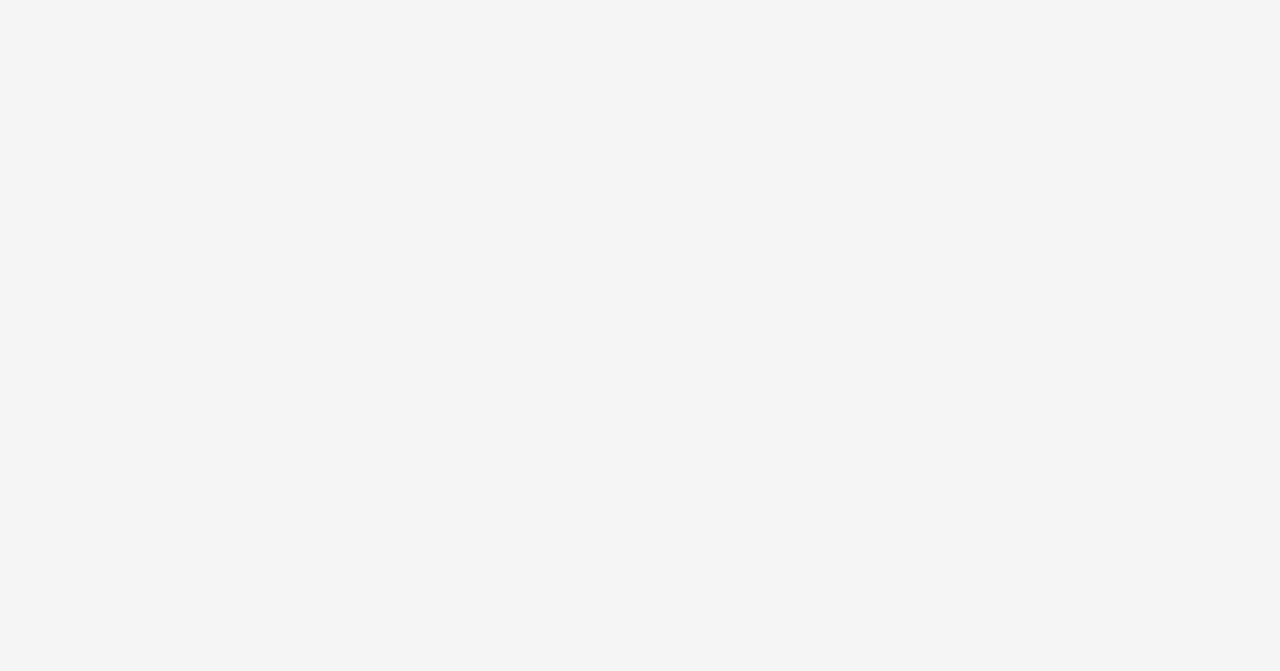
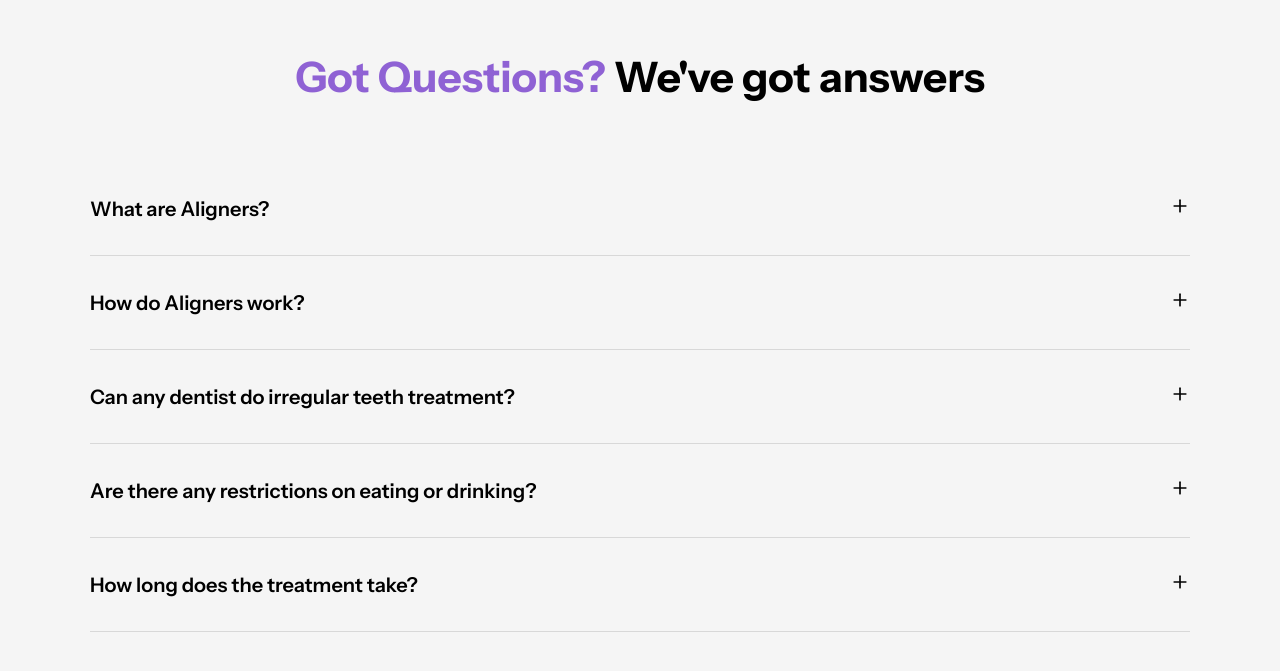
Before and after one commit to maazzafar1234/whistle-assessment, a React (Vite) app: page / in a window 1280 px wide. Shown: the part 849-1520 px from the top of the page. Before the commit the page ends 821 px from the top, so only its background shows below. Built offline with nearby package versions, Linux system fonts and the light colour scheme; no server answers.

Commit message:
Implement FAQ accordion section

```diff
--- a/src/App.jsx
+++ b/src/App.jsx
@@ -1,11 +1,13 @@
 import ResultsSection from "./components/ResultsSection/ResultsSection";
 import ComparisonTable from "./components/ComparisonTable/ComparisonTable";
+import FAQ from "./components/FAQ/FAQ";
 
 function App() {
   return (
     <>
       <ResultsSection />
       <ComparisonTable />
+      <FAQ />
     </>
   );
 }
--- a/src/components/ComparisonTable/ComparisonTable.css
+++ b/src/components/ComparisonTable/ComparisonTable.css
@@ -8,6 +8,7 @@
   line-height: 1.2;
   color: #181C1C;
   margin-bottom: 45px;
+  font-family: 'Instrument Sans', sans-serif;
   text-align: center;
 }
 
--- a/src/components/FAQ/FAQ.css
+++ b/src/components/FAQ/FAQ.css
@@ -0,0 +1,65 @@
+.faq-section {
+  padding: 80px 20px;
+}
+
+.faq-title {
+  text-align: center;
+  margin-bottom: 60px;
+  font-family: 'Instrument Sans', sans-serif;
+
+  font-size: 42px;
+  font-weight: 700;
+  line-height: 1.2;
+}
+
+.faq-title span {
+  color: #8F62D4;
+}
+
+.faq-container {
+  max-width: 1100px;
+  margin: 0 auto;
+}
+
+.faq-item {
+  border-bottom: 1px solid #d8d8d8;
+}
+
+.faq-question {
+  width: 100%;
+
+  display: flex;
+  justify-content: space-between;
+  align-items: center;
+
+  background: transparent;
+  border: none;
+  font-family: 'Instrument Sans', sans-serif;
+  padding: 34px 0;
+
+  font-size: 20px;
+  font-weight: 600;
+
+  cursor: pointer;
+}
+
+.faq-question:hover {
+  color: #8b5cf6;
+}
+
+.faq-answer {
+  padding-bottom: 24px;
+  color: #666;
+  line-height: 1.7;
+  font-size: 15px;
+}
+
+@media (max-width: 768px) {
+  .faq-title {
+    font-size: 34px;
+  }
+
+  .faq-question {
+    font-size: 16px;
+  }
+}
--- a/src/components/FAQ/FAQ.jsx
+++ b/src/components/FAQ/FAQ.jsx
@@ -0,0 +1,41 @@
+import { useState } from "react";
+import faqData from "../../data/faqs.json";
+import "./FAQ.css";
+import { FiPlus } from "react-icons/fi";
+import { FiMinus } from "react-icons/fi";
+
+function FAQ() {
+  const [openIndex, setOpenIndex] = useState(null);
+
+  const toggleFAQ = (index) => {
+    setOpenIndex(openIndex === index ? null : index);
+  };
+
+  return (
+    <section className="faq-section">
+      <h2 className="faq-title">
+        <span>Got Questions?</span> We've got answers
+      </h2>
+
+      <div className="faq-container">
+        {faqData.map((faq, index) => (
+          <div className="faq-item" key={faq.id}>
+            <button className="faq-question" onClick={() => toggleFAQ(index)}>
+              <span>{faq.question}</span>
+
+              <span className="faq-icon">
+                {openIndex === index ? <FiMinus /> : <FiPlus />}
+              </span>
+            </button>
+
+            {openIndex === index && (
+              <div className="faq-answer">{faq.answer}</div>
+            )}
+          </div>
+        ))}
+      </div>
+    </section>
+  );
+}
+
+export default FAQ;
--- a/src/components/ResultsSection/ResultsSection.css
+++ b/src/components/ResultsSection/ResultsSection.css
@@ -6,6 +6,7 @@
 .results-title {
   text-align: center;
   font-size: 52px;
+  font-family: 'Instrument Sans', sans-serif;
   font-weight: 700;
   color: #1f1f1f;
   margin-bottom: 50px;
--- /dev/null
+++ b/src/data/faqs.json
@@ -0,0 +1,27 @@
+[
+  {
+    "id": 1,
+    "question": "What are Aligners?",
+    "answer": "Aligners are Orthodontic devices that are a transparent, plastic form of dental braces used to adjust teeth and make your smile more beautiful."
+  },
+  {
+    "id": 2,
+    "question": "How do Aligners work?",
+    "answer": "Aligners apply gentle pressure to gradually move teeth into the desired position over time."
+  },
+  {
+    "id": 3,
+    "question": "Can any dentist do irregular teeth treatment?",
+    "answer": "Orthodontists are specially trained to handle irregular teeth alignment and bite correction."
+  },
+  {
+    "id": 4,
+    "question": "Are there any restrictions on eating or drinking?",
+    "answer": "Aligners should be removed before eating or drinking anything except water."
+  },
+  {
+    "id": 5,
+    "question": "How long does the treatment take?",
+    "answer": "Treatment duration typically ranges from 6 to 24 months depending on the complexity of the case."
+  }
+]
```
Also changed, not shown: src/data/comparison.json (+16 -16 lines).
